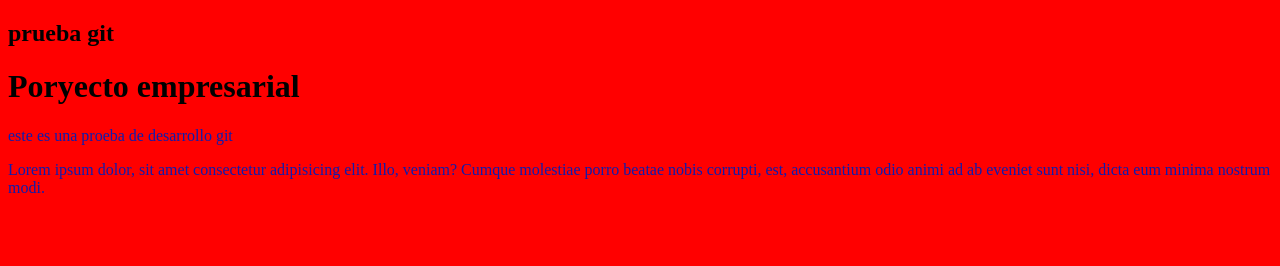
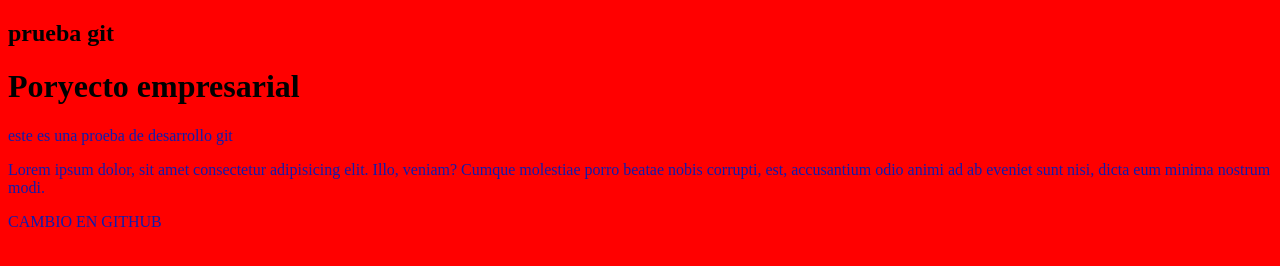
Before and after one commit to brrsanchezfi/curso_git, a plain HTML site: page index.html in a window 1280 px wide. Drawn offline with Linux system fonts and the light colour scheme.

Commit message:
version.1.5

```diff
--- a/index.html
+++ b/index.html
@@ -12,5 +12,6 @@
     <h1>Poryecto empresarial</h1>
     <p>este es una proeba de desarrollo git</p>
     <p>Lorem ipsum dolor, sit amet consectetur adipisicing elit. Illo, veniam? Cumque molestiae porro beatae nobis corrupti, est, accusantium odio animi ad ab eveniet sunt nisi, dicta eum minima nostrum modi.</p>
+    <p>CAMBIO EN GITHUB</p>
 </body>
 </html>
```
